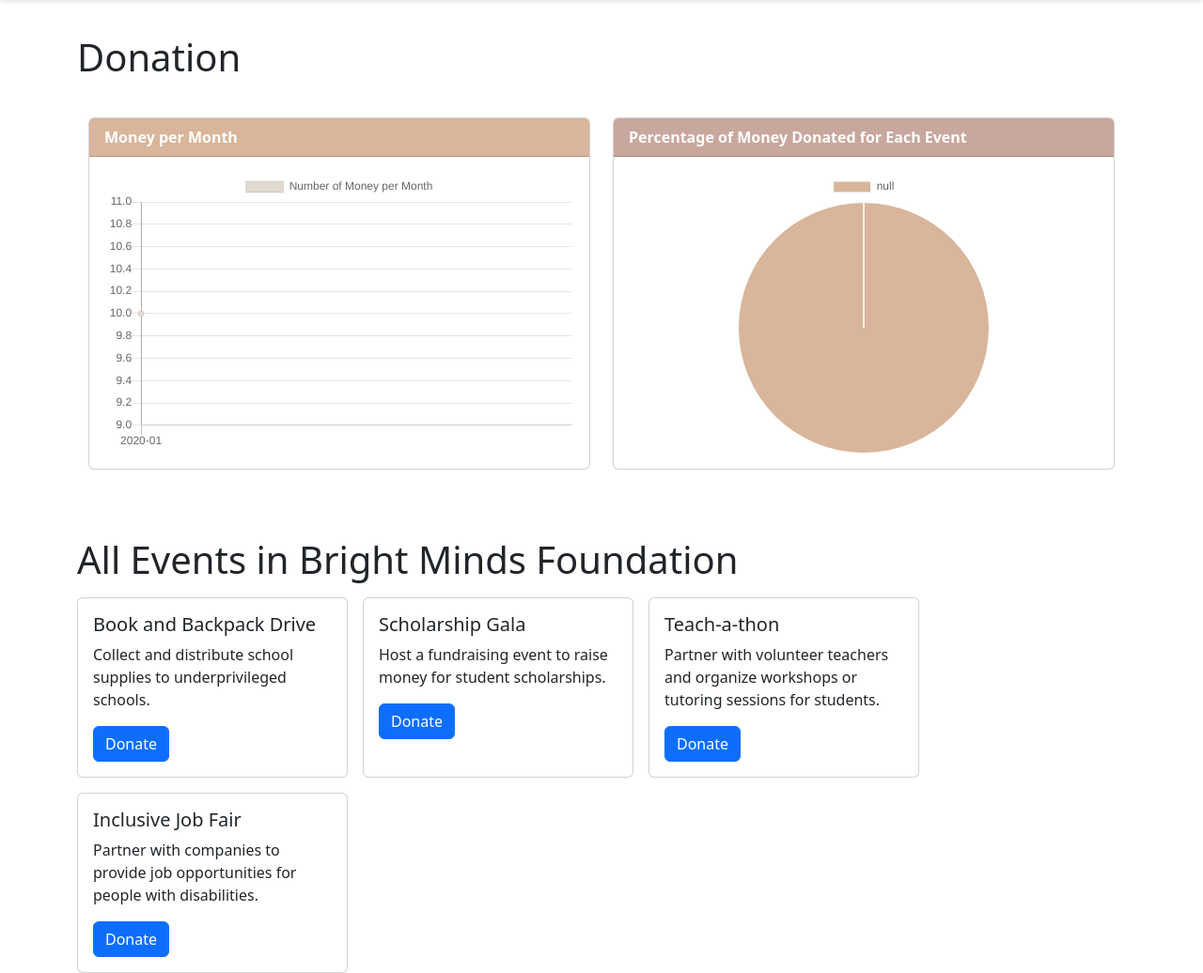
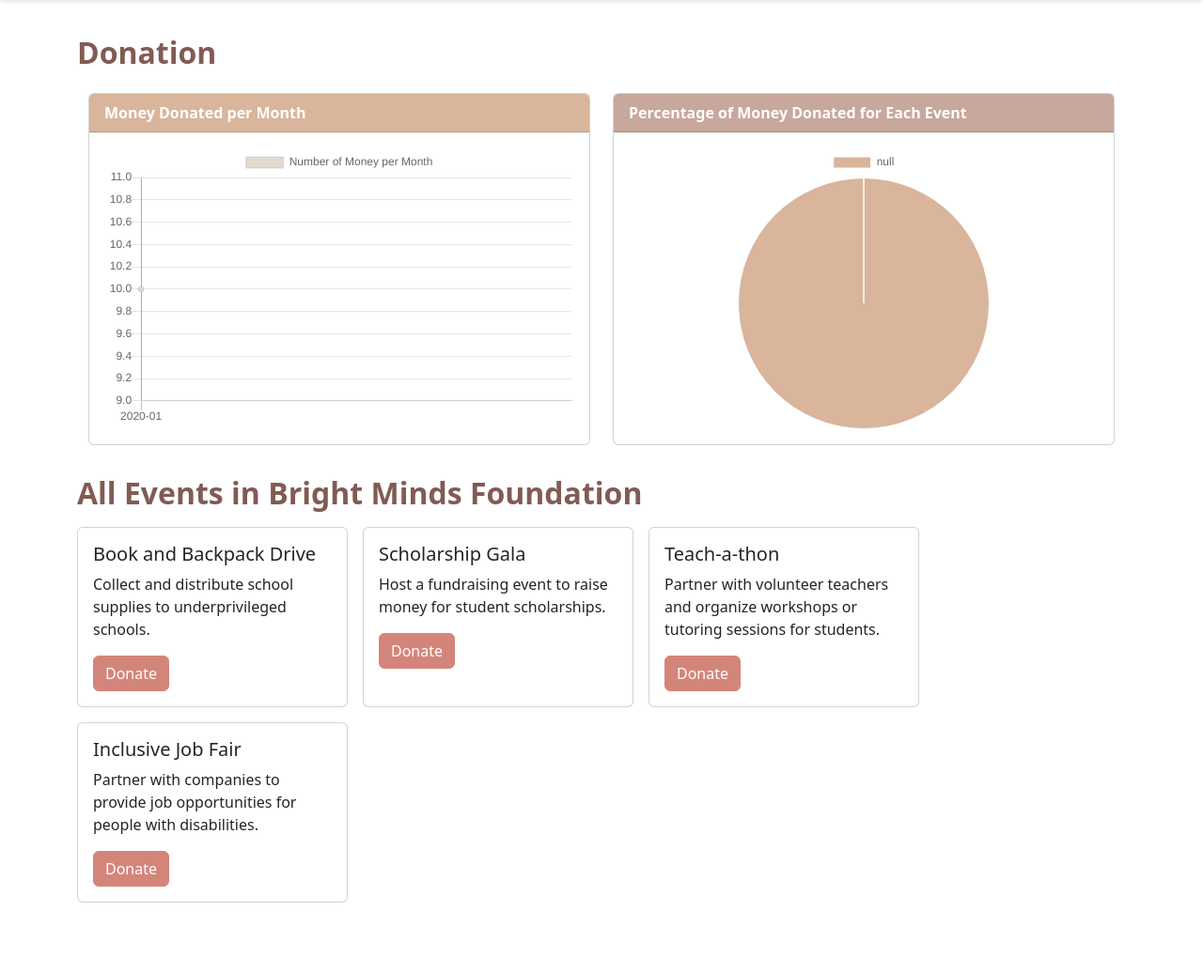
Before and after one commit to beau-beaubo/databaseproject, a Django app: page /nonprofit/1/donation/ in a window 1280 px wide. Shown: the part 56-1092 px from the top of the page at 94% size. After the commit the page ends 1017 px from the top, so only its background shows below. Run offline with Django 5.2, Linux system fonts and the light colour scheme; data comes from the database, SQL or seed files in the repository; tables that the repository leaves empty hold one stand-in row (values such as "Sample post"); parts of the project's set-up code (start-up, migrations or seed data) failed here and were passed over.

Commit message:
update color

```diff
--- a/nonprofit/templates/nonprofit/donation.html
+++ b/nonprofit/templates/nonprofit/donation.html
@@ -34,7 +34,6 @@
         padding: 10px;
         border-radius: 5px;
         margin-bottom: 10px;
-    }
 </style>
 {% if messages %}
     <ul class="messages">
@@ -44,16 +43,16 @@
     </ul>
 {% endif %}
 <div class="container mt-5">
-  <h1>Donation</h1>
+  <h2 style="color: #815B54; font-weight: bold;">Donation</h2>
 </div>
 <div class="container mt-3 d-flex flex-wrap gap-3">
-<section class="container mt-4">
+<section class="container mt-2">
     <div class="row">
         <!-- First Chart: Money per Month -->
         <div class="col-md-6 mb-4">
             <div class="card">
                 <div class="card-header" style="background-color: #D8B59B; color: white; font-weight: bold;">
-                    Money per Month
+                    Money Donated per Month
                 </div>
                 <div class="card-body">
                     <canvas id="moneyPerMonthChart" style="width:100%;max-width:500px; height: 300px;"></canvas>
@@ -170,8 +169,8 @@
     </div>
 </section>
 </div>
-<div class="container mt-5">
-  <h1>All Events in {{ organization }}</h1>
+<div class="container mt-2">
+  <h2 style="color: #815B54; font-weight: bold;">All Events in {{ organization }}</h2>
 </div>
 <div class="container mt-3 d-flex flex-wrap gap-3">
 {% for event in event_list %}
@@ -193,7 +192,7 @@
                                     <span class="input-group-text">Baht</span>
                                 </div>
                             </div>
-                            <button type="submit" class="btn btn-primary">Donate</button>
+                            <button type="submit" class="btn btn-insert-volunteer">Donate</button>
                         </form>
                     </div>
                 </div>
@@ -204,7 +203,7 @@
         <div class="card-body">
             <h5 class="card-title">{{ event.name }}</h5>
             <p class="card-text">{{ event.description }}</p>
-            <button type="button" class="btn btn-primary" data-bs-toggle="modal" data-bs-target="#donateMoneyModal-{{ event.id }}">
+            <button type="button" class="btn btn-insert-volunteer" data-bs-toggle="modal" data-bs-target="#donateMoneyModal-{{ event.id }}">
                 Donate
             </button>
         </div>
--- a/nonprofit/templates/nonprofit/organization.html
+++ b/nonprofit/templates/nonprofit/organization.html
@@ -44,7 +44,7 @@
     </ul>
 {% endif %}
 <div class="container mt-5">
-  <h1>Organization</h1>
+  <h1 style="color: #815B54; font-weight: bold;">Organization</h1>
 </div>
 <div class="container mt-3 d-flex flex-wrap gap-3">
 {% for organization in organization_list %}
@@ -54,7 +54,7 @@
     <p class="card-text">{{ organization.description }}</p>
   <form action="{% url 'nonprofit:donation_home' organization.id %}" method="POST">
     {% csrf_token %}
-    <button class="btn btn-primary">Detail</button>
+    <button class="btn btn-insert-volunteer">Donation Detail</button>
   </form>
   </div>
 </div>
```
